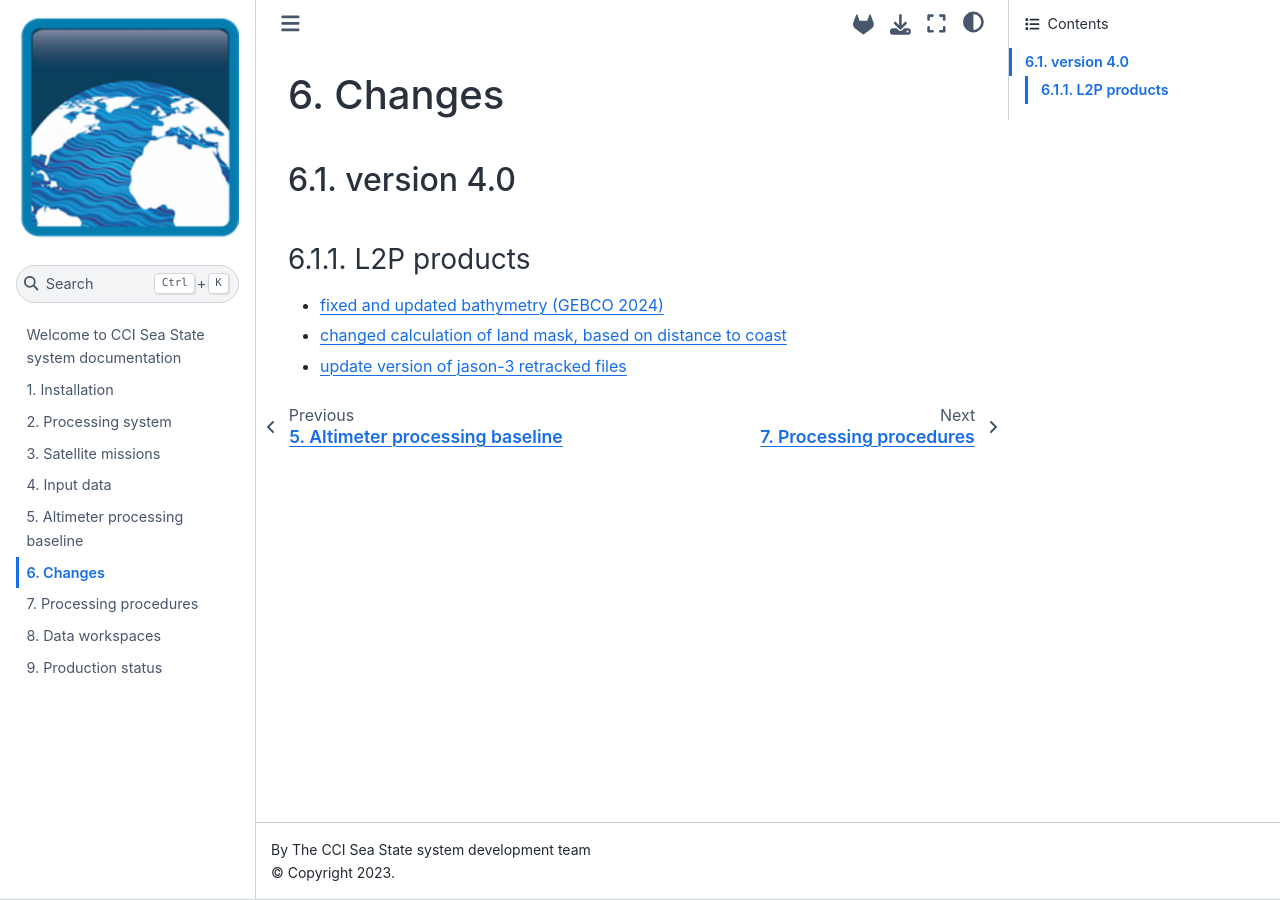
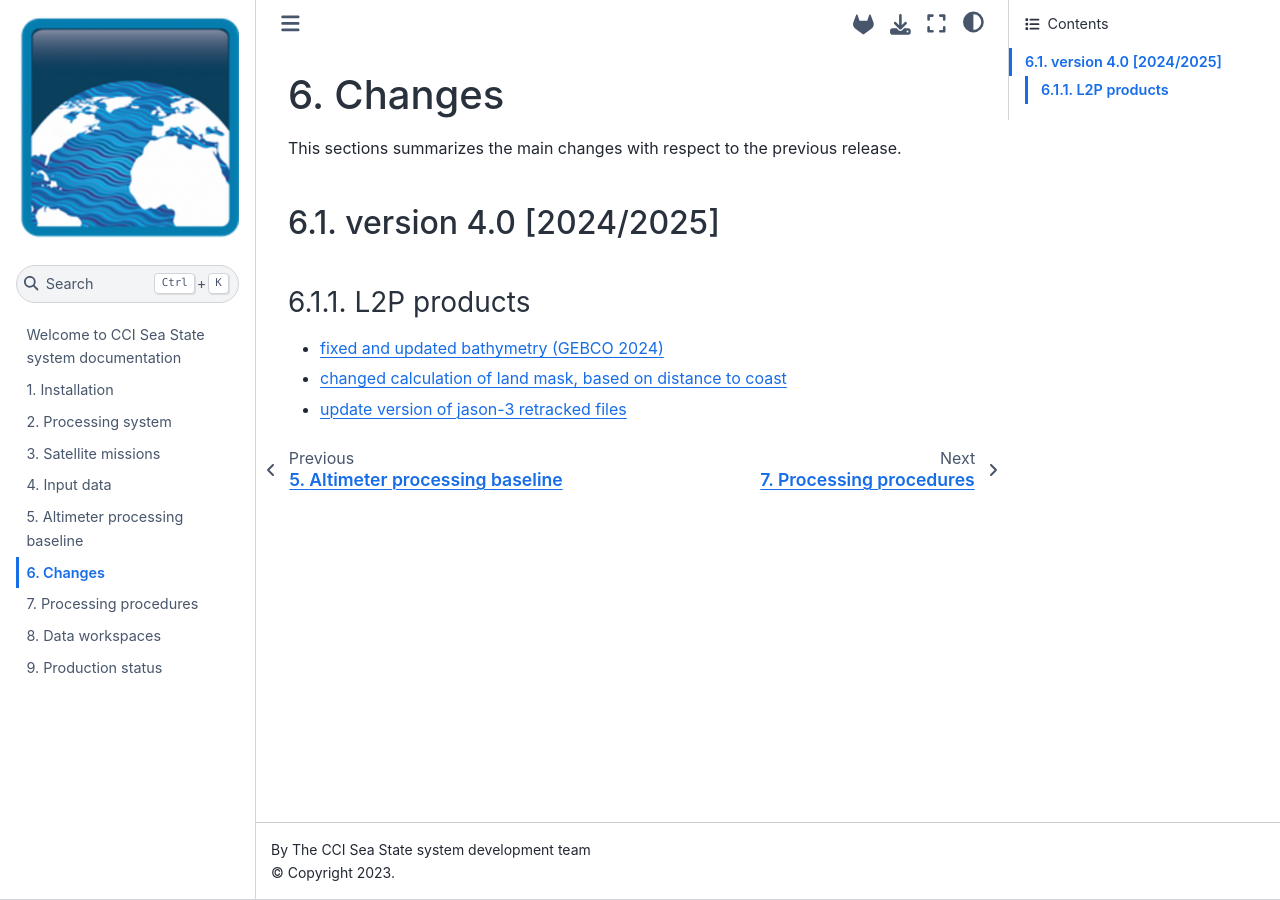
Before and after one commit to umr-lops/cci-seastate-pum, a Jupyter Book: the page built from changes.md, in a window 1280 px wide. Built offline with Jupyter Book 1.0.4 settings and Sphinx 7.4.7 and the Sphinx Book theme 1.1.4, drawn with Linux system fonts in a browser that asks for light colours.

Commit message:
some fixes following ESA review

```diff
--- a/changes.md
+++ b/changes.md
@@ -1,6 +1,8 @@
 # Changes
 
-## version 4.0
+This sections summarizes the main changes with respect to the previous release.
+
+## version 4.0 [2024/2025]
 
 ### L2P products
 - [fixed and updated bathymetry (GEBCO 2024)](changes/v4/bathymetry)
```
Also changed, not shown: system.md (+8 -4 lines).
